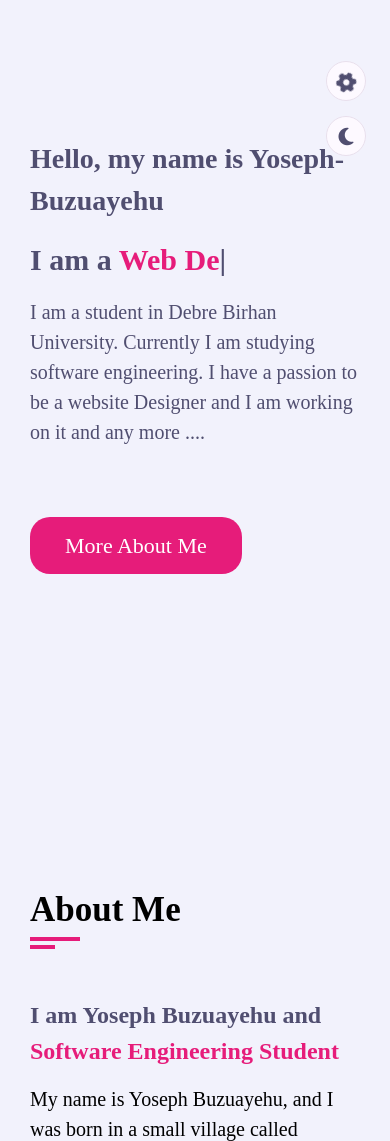
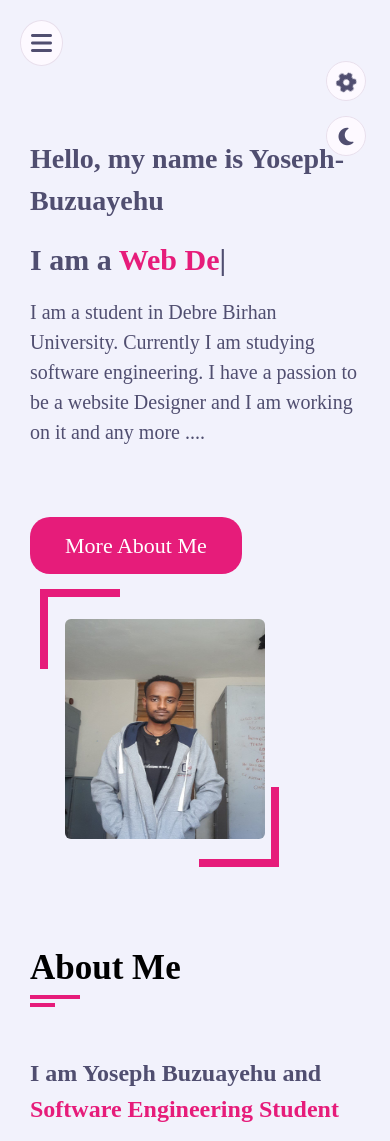
Before and after one commit to YosephBzuayehu/My-portfolio, a plain HTML site: page index.html in a window 390 px wide. Shown: the top 1141 px of the page. Drawn offline with nearby package versions, Linux system fonts and the light colour scheme.

Commit message:
portifolio

```diff
--- /dev/null
+++ b/ham.css
@@ -0,0 +1,71 @@
+/* Hamburger Menu */
+.hamburger {
+    position: fixed;
+    top: 20px;
+    left: 20px;
+    z-index: 999;
+    cursor: pointer;
+    display: none;
+}
+
+.hamburger i {
+    font-size: 24px;
+    color: var(--text-black-900);
+    background: var(--bg-black-100);
+    padding: 10px;
+    border-radius: 50%;
+    border: 1px solid var(--bg-black-50);
+}
+
+@media (max-width: 1199px) {
+    .hamburger {
+        display: block;
+    }
+
+    .aside {
+        left: -270px;
+        transition: all 0.3s ease;
+    }
+
+    .aside.open {
+        left: 0;
+        box-shadow: 2px 0 15px rgba(0, 0, 0, 0.1);
+    }
+
+    .mainContent {
+        padding-left: 0;
+    }
+    .home .home-image {
+    display: block !important; /* Force display image */
+}
+
+.home .home-image img {
+   margin: 35px;
+    width: 200px;
+    height: 220px;
+
+}
+.home-image::after {
+
+  content: " ";
+  position: absolute;
+  height: 80px;
+  width: 80px;
+  border-bottom: 8px solid var(--skin-color);
+  border-right: 8px solid var(--skin-color);
+  right: -120px;
+  bottom: 15px;
+}
+
+.home-image::before {
+  content: '';
+  position: absolute;
+  height: 80px;
+  width: 80px;
+  border-top: 8px solid var(--skin-color);
+  border-left: 8px solid var(--skin-color);
+  left: 25px;
+  top: 15px;
+}
+
+}
--- /dev/null
+++ b/ham.js
@@ -0,0 +1,25 @@
+// Toggle sidebar
+document.querySelector('.hamburger').addEventListener('click', () => {
+    document.querySelector('.aside').classList.toggle('open');
+});
+
+// Close sidebar when clicking outside on mobile
+document.addEventListener('click', (e) => {
+    const aside = document.querySelector('.aside');
+    const hamburger = document.querySelector('.hamburger');
+
+    if (window.innerWidth <= 1199 &&
+        !aside.contains(e.target) &&
+        !hamburger.contains(e.target)) {
+        aside.classList.remove('open');
+    }
+});
+
+// Close sidebar when clicking nav links
+document.querySelectorAll('.nav a').forEach(link => {
+    link.addEventListener('click', () => {
+        if (window.innerWidth <= 1199) {
+            document.querySelector('.aside').classList.remove('open');
+        }
+    });
+});
--- a/index.html
+++ b/index.html
@@ -3,6 +3,7 @@
   <head>
     <meta charset="UTF-8" />
     <meta name="viewport" content="width=device-width, initial-scale=1.0" />
+    <meta name="keywords" content="yoseph, yosephportfolio,yosephbuzuayehu, yosephbuzuayehuportfolio,portfolio">
     <title>Yoseph-Buzuayehu.com</title>
 
          <!-- Main CSS -->
@@ -13,6 +14,8 @@
          <link rel="stylesheet" href="color3.css" />
          <link rel="stylesheet" href="color4.css" />
          <link rel="stylesheet" href="color5.css" />
+          <link rel="stylesheet" href="ham.css" />
+
         <!-- Font Awesome -->
 
     <link rel="stylesheet"href="https://cdnjs.cloudflare.com/ajax/libs/font-awesome/6.5.2/css/all.min.css"/>
@@ -56,13 +59,16 @@
   </head>
   <body>
     <div class="mainContainer">
-      <div class="aside" >
+      <div class="hamburger">
+    <i class="fa-solid fa-bars"></i>
+     </div>
+
+      <div class="aside" id="harm" >
         <div class="logo">
           <a href="#"
             ><span>Y</span>oseph
           </a>
         </div>
-
         <ul class="nav" >
           <li>
             <a href="#home" class="active"><i class="fa fa-home"></i>Home</a>
@@ -585,5 +591,6 @@
     ></script>
     <script src="script.js"></script>
     <script src="switcher.js"></script>
+        <script src="ham.js"></script>
   </body>
 </html>
--- a/style.css
+++ b/style.css
@@ -283,6 +283,10 @@ ul {
 
 .aside .nav li a .active {
   color: var(--skin-color);
+}
+.aside .nav li a .hover {
+  background-color:   var(--text-black-900);
+
 }
 
 .aside .nav li a i {
@@ -779,6 +783,7 @@ h3.my-profession {
 @media (max-width:1199px) {
   .aside {
     left:-270px;
+
   }
 
   .mainContent {
@@ -809,6 +814,7 @@ h3.my-profession {
   }
 }
 @media (max-width:767px){
+
   .contact .contact-form .col-6,
   .contact .contact-info-item,
   .portfolio .portfolio-item,
@@ -821,4 +827,6 @@ h3.my-profession {
       max-width: 100%;
   }
 
+
+
   }
```
Also changed, not shown: switcher.css (line endings or trailing spaces), switcher.js (line endings or trailing spaces).
